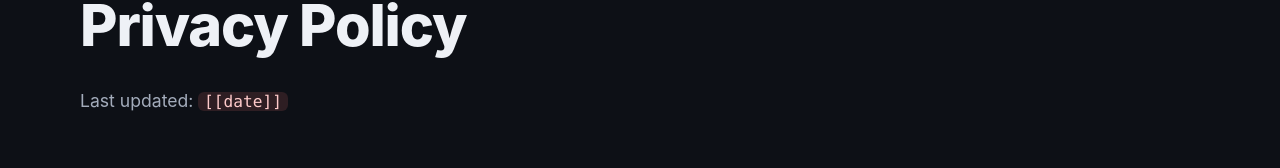
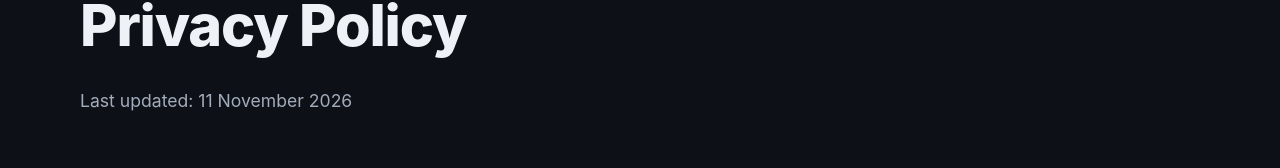
Before and after one commit to gsl0001/kickstand-cam-site, a plain HTML site: page privacy/index.html in a window 1280 px wide. Shown: the part 129-297 px from the top of the page. Drawn offline with Linux system fonts and the light colour scheme.

Commit message:
Publish site from camera-to-pc 33e5e58

```diff
--- a/privacy/index.html
+++ b/privacy/index.html
@@ -29,7 +29,7 @@
 <main id="main">
   <div class="wrap page-head">
     <h1>Privacy Policy</h1>
-    <p>Last updated: <span class="placeholder">[[date]]</span></p>
+    <p>Last updated: 11 November 2026</p>
   </div>
 
   <div class="wrap article">
```
